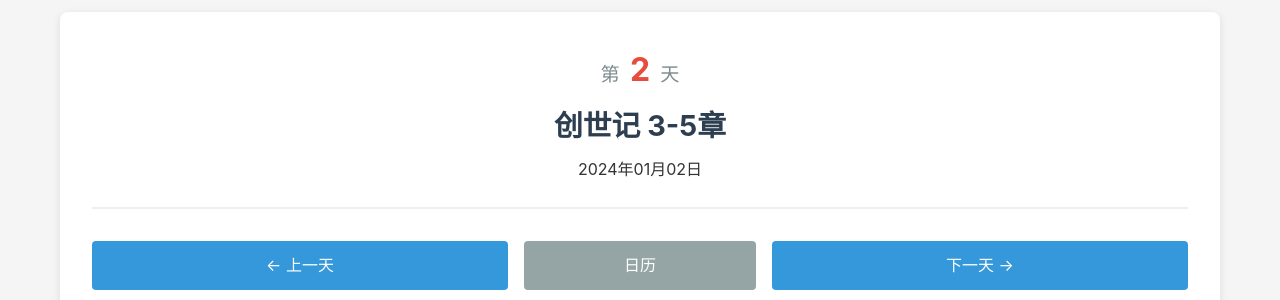
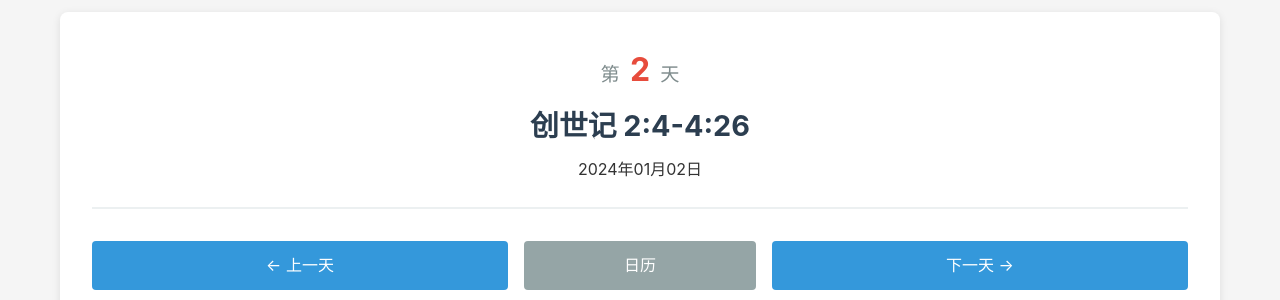
Before and after one commit to gengxindaodu/gengxindaodu.github.io, a Jekyll site: the page built from _daily_readings/day-002.md, in a window 1280 px wide. Shown: the part 137-437 px from the top of the page. Built offline with Jekyll 4.4.1, drawn with Linux system fonts in a browser that asks for light colours.

Commit message:
Update day-002.md

```diff
--- a/_daily_readings/day-002.md
+++ b/_daily_readings/day-002.md
@@ -1,6 +1,6 @@
 ---
 day: 2
-passage: "创世记 3-5章"
+passage: "创世记 2:4-4:26"
 date: 2024-01-02
 reflections: ["002-fall"]
 ---
```
